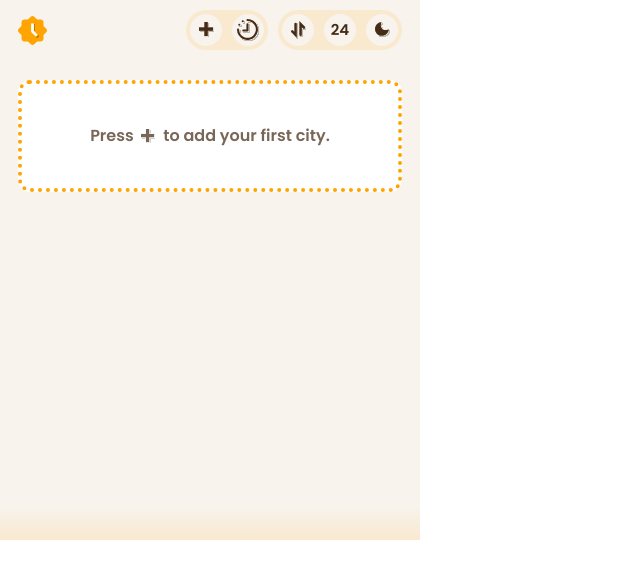
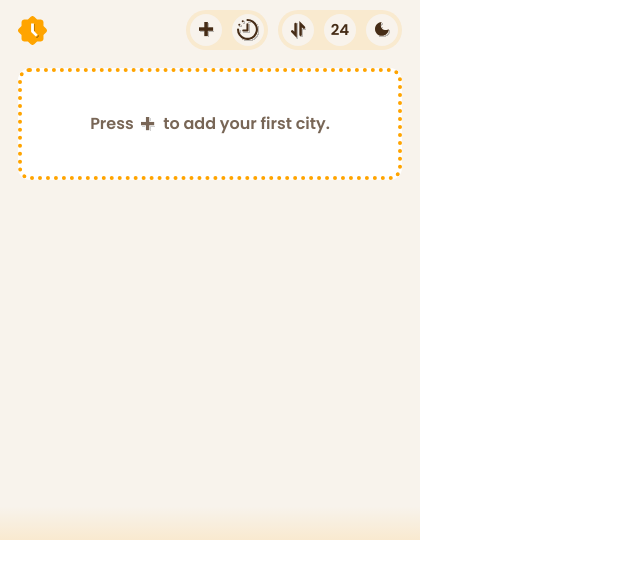
Before and after one commit to uryu-myao/timemate-chrome-extension, a React (Vite) app: page / in a window 1280 px wide. Shown: the top 578 px of the page, without its empty margins (0-640 px from the left). Built offline with nearby package versions, Linux system fonts and the light colour scheme.

Commit message:
update styles

```diff
--- a/src/App.tsx
+++ b/src/App.tsx
@@ -16,6 +16,7 @@ function App() {
     ((timezone: TimezoneInfo) => AddTimezoneResult) | null
   >(null);
   const [isConvertModeOpen, setIsConvertModeOpen] = useState(false);
+  const [isSearchOpen, setIsSearchOpen] = useState(false);
   const [sortMode, setSortMode] = useState<SortMode>(() => {
     const stored = localStorage.getItem(SORT_MODE_STORAGE_KEY);
     if (stored === 'newest' || stored === 'time' || stored === 'alphabet') {
@@ -54,7 +55,10 @@ function App() {
   }, [hourFormat]);
 
   return (
-    <div className={`app ${isConvertModeOpen ? 'app--convert-open' : ''}`}>
+    <div
+      className={`app ${isConvertModeOpen ? 'app--convert-open' : ''} ${
+        isSearchOpen ? 'app--search-open' : ''
+      }`}>
       <Header
         addTimezone={handleAddTimezone}
         sortMode={sortMode}
@@ -65,6 +69,8 @@ function App() {
         }
         isConvertModeOpen={isConvertModeOpen}
         onConvertModeChange={setIsConvertModeOpen}
+        isSearchOpen={isSearchOpen}
+        onSearchOpenChange={setIsSearchOpen}
       />
       <div className="app-content">
         <TimezoneList
--- a/src/components/Header.tsx
+++ b/src/components/Header.tsx
@@ -12,6 +12,8 @@ interface HeaderProps {
   onToggleHourFormat: () => void;
   isConvertModeOpen: boolean;
   onConvertModeChange: (isOpen: boolean) => void;
+  isSearchOpen: boolean;
+  onSearchOpenChange: (isOpen: boolean) => void;
 }
 
 const Header: React.FC<HeaderProps> = ({
@@ -22,11 +24,12 @@ const Header: React.FC<HeaderProps> = ({
   onToggleHourFormat,
   isConvertModeOpen,
   onConvertModeChange,
+  isSearchOpen,
+  onSearchOpenChange,
 }) => {
   const convertStops = [0, 3, 6, 9, 12, 15, 18, 21, 24];
 
   // Search functionality ==============================
-  const [showSearch, setShowSearch] = useState(false);
   const convertRef = useRef<HTMLDivElement>(null);
   const convertTrackRef = useRef<HTMLDivElement>(null);
   const convertDotRefs = useRef<Array<HTMLSpanElement | null>>([]);
@@ -36,26 +39,26 @@ const Header: React.FC<HeaderProps> = ({
   const toggleSearch = () => {
     setShowSortMenu(false);
     onConvertModeChange(false);
-    setShowSearch((prev) => !prev);
+    onSearchOpenChange(!isSearchOpen);
   };
   const [showSortMenu, setShowSortMenu] = useState(false);
   const sortRef = useRef<HTMLDivElement>(null);
   const [showLogoMenu, setShowLogoMenu] = useState(false);
   const logoRef = useRef<HTMLDivElement>(null);
   const toggleSortMenu = () => {
-    setShowSearch(false);
+    onSearchOpenChange(false);
     setShowLogoMenu(false);
     onConvertModeChange(false);
     setShowSortMenu((prev) => !prev);
   };
   const toggleConvertMenu = () => {
-    setShowSearch(false);
+    onSearchOpenChange(false);
     setShowLogoMenu(false);
     setShowSortMenu(false);
     onConvertModeChange(!isConvertModeOpen);
   };
   const toggleLogoMenu = () => {
-    setShowSearch(false);
+    onSearchOpenChange(false);
     setShowSortMenu(false);
     onConvertModeChange(false);
     setShowLogoMenu((prev) => !prev);
@@ -372,10 +375,10 @@ const Header: React.FC<HeaderProps> = ({
           </div>
         </div>
       </div>
-      {showSearch && (
+      {isSearchOpen && (
         <Searchbar
           addTimezone={addTimezone}
-          onSelect={() => setShowSearch(false)}
+          onSelect={() => onSearchOpenChange(false)}
         />
       )}
     </header>
--- a/src/styles/Header.scss
+++ b/src/styles/Header.scss
@@ -18,7 +18,6 @@
     align-items: center;
     background-color: var(--color-primary);
     backdrop-filter: blur(10px);
-    // box-shadow: 0 4px 5px hsla(0, 0%, 10%, 0.05);
   }
 
   &-logo {
@@ -60,7 +59,7 @@
       min-width: 220px;
       padding: 4px;
       border-radius: 12px;
-      border: 4px solid var(--color-secondary);
+      border: 2px solid var(--color-secondary);
       background-color: var(--color-primary);
       box-shadow: 0 8px 16px rgba(0, 0, 0, 0.12);
       display: flex;
@@ -108,7 +107,7 @@
       min-width: 220px;
       padding: 4px;
       border-radius: 12px;
-      border: 4px solid var(--color-secondary);
+      border: 2px solid var(--color-secondary);
       background-color: var(--color-primary);
       box-shadow: 0 8px 16px rgba(0, 0, 0, 0.12);
       display: flex;
@@ -146,8 +145,7 @@
       width: 100%;
       padding: 13px 24px 18px;
       border-radius: 0;
-      border-top: 4px solid var(--color-secondary);
-      // border-bottom: 4px solid var(--color-secondary);
+      border-top: 2px solid var(--color-secondary);
       background-color: var(--color-bg-timezone);
       display: flex;
       flex-direction: column;
--- a/src/styles/Searchbar.scss
+++ b/src/styles/Searchbar.scss
@@ -55,7 +55,7 @@
       background-color: var(--color-bg-timezone);
       width: 100%;
       height: 50px;
-      border: 4px solid var(--color-secondary);
+      border: 2px solid var(--color-secondary);
       border-radius: 25px;
       padding: 0 20px 0 44px;
       box-shadow: 0 8px 16px rgba(0, 0, 0, 0.12);
--- a/src/styles/Timezone.scss
+++ b/src/styles/Timezone.scss
@@ -2,7 +2,7 @@
   position: relative;
   color: var(--color-font-timezone);
   width: 100%;
-  margin: 0 0 10px;
+  margin: 0 0 8px;
   transition: all 0.3s ease-in-out;
 
   &-icon__setting {
@@ -36,7 +36,7 @@
   &-btn {
     position: absolute;
     top: 50%;
-    left: -64px;
+    left: -50px;
     transform: translateY(-50%);
     display: flex;
     flex-direction: column;
@@ -47,8 +47,8 @@
 
     button {
       display: block;
-      width: 50px;
-      height: 50px;
+      width: 42px;
+      height: 42px;
       border: none;
       border-radius: 16px;
       cursor: pointer;
@@ -97,7 +97,7 @@
   }
 
   &.setting {
-    transform: translateX(64px);
+    transform: translateX(50px);
 
     .timezone-btn {
       opacity: 1;
@@ -111,7 +111,7 @@
     grid-template:
       'local time' auto
       'footer footer' 30px / 1fr 1fr;
-    gap: 6px;
+    gap: 4px;
     padding-top: 6px;
     background-color: var(--color-primary);
     border-radius: 16px;
@@ -144,7 +144,7 @@
     &__location {
       grid-area: local;
       font-family: 'Poppins', serif;
-      font-size: 28px;
+      font-size: 26px;
       font-weight: 400;
       font-style: normal;
       font-weight: 700;
--- a/src/styles/main.scss
+++ b/src/styles/main.scss
@@ -1,14 +1,20 @@
 .app {
   position: relative;
+  display: flex;
+  flex-direction: column;
   width: 420px;
   height: 540px;
   background: var(--color-primary);
   overflow: hidden;
 
   &-content {
-    height: calc(100% - 60px);
-    padding: 20px 18px 20px;
+    flex: 1;
+    min-height: 0;
+    padding: 8px 18px 20px;
     overflow: scroll;
+    transition:
+      transform 0.24s ease,
+      padding-top 0.24s ease;
 
     &::before {
       content: '';
@@ -30,7 +36,7 @@
 
   &--convert-open {
     .app-content {
-      height: calc(100% - 60px - 86px);
+      min-height: 0;
     }
   }
 }
```
